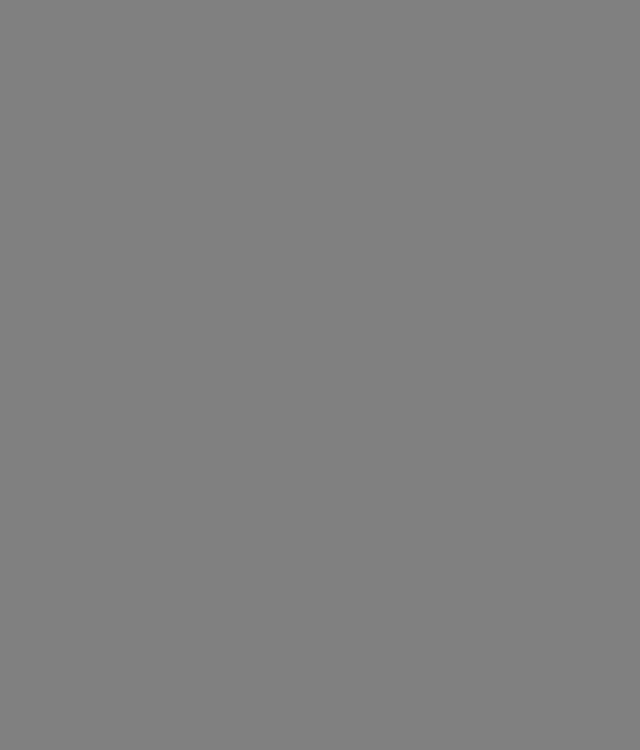
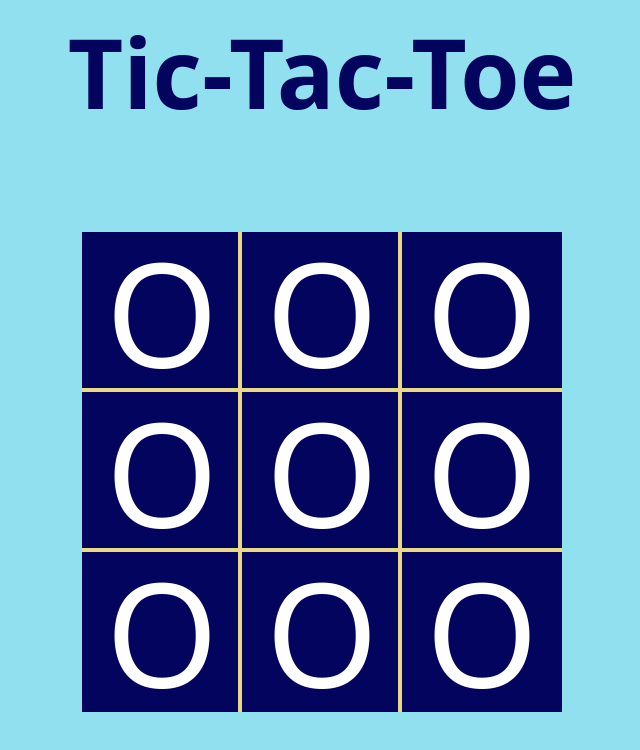
Before and after one commit to Goooble/odin-TTT, a plain HTML site: page index.html in a window 1280 px wide. Shown: the whole page, without its empty margins (318-958 px from the left). Drawn offline with Linux system fonts and the light colour scheme.

Commit message:
display teh board and a lil styling

```diff
--- a/index.html
+++ b/index.html
@@ -9,6 +9,7 @@
     <title>Tic Tac Toe</title>
 </head>
 <body>
-
+    <h1>Tic-Tac-Toe</h1>
+    <main></main>
 </body>
 </html>
--- a/script.js
+++ b/script.js
@@ -1,55 +1,3 @@
-var boardMaster = (() => {
-  //initial board creation
-  var gameBoard = [];
-  for (let i = 0; i < 3; i++) {
-    gameBoard[i] = [];
-    for (let j = 0; j < 3; j++) {
-      gameBoard[i].push(cell()); //default state 0
-    }
-  }
-
-  function updateCell([row, column], playerToken) {
-    if (gameBoard[row][column].getToken() === "#") {
-      gameBoard[row][column].updateToken(playerToken);
-      return 1;
-    } else {
-      console.log("already placed, choose an empty tile");
-      return 0;
-    }
-  }
-  function getBoard() {
-    return gameBoard;
-  }
-
-  function printBoard() {
-    gameBoard
-      .map((row) => {
-        return row.map((square) => {
-          return square.getToken();
-        });
-      })
-      .forEach((cell) => {
-        console.log(cell);
-      });
-    console.log("-------------------");
-  }
-
-  function cell() {
-    //cell is a space on the board
-    var token = "#";
-    function getToken() {
-      return token;
-    }
-
-    function updateToken(playerToken) {
-      token = playerToken;
-    }
-    return { getToken, updateToken };
-  }
-
-  return { getBoard, printBoard, updateCell };
-})();
-
 var gameMaster = (() => {
   var player1 = player("Gobi", "X");
   var player2 = player("Broccoli", "O");
@@ -57,6 +5,7 @@ var gameMaster = (() => {
   var rounds = 9;
 
   function playGame() {
+    boardMaster.createBoard();
     boardMaster.printBoard();
     for (let i = 0; i < rounds; i++) {
       if (playerChance === 1) {
@@ -78,11 +27,25 @@ var gameMaster = (() => {
         if (gameMaster.winCond(player2.getPlayerToken(),player1.getName()) === 1) break;
         playerChance = 1;
       }
+
     }
+    gameMaster.checkDraw();
+    boardMaster.createBoard();
 
     function playTurn(player) {
       return boardMaster.updateCell(player.getInput(), player.getPlayerToken());
     }
+  }
+  function checkDraw(){
+    boardMaster.getBoard().forEach((row) => {
+      row.forEach((square) => {
+        if (square.getToken() === '#') {
+          return 0;
+        }
+
+      });
+    });
+    console.log("its a draw!");
   }
   function winCond(playerToken, playerName) {
     var rowTokens = 0;
@@ -132,6 +95,78 @@ var gameMaster = (() => {
   return { playGame, winCond };
 })();
 
+var display = (() => {
+  const main = document.querySelector("main");
+  function displayBoard(){
+    var boardArray = [[],[],[]]
+    boardArray.forEach((row) => {
+      for(let i = 0; i <3; i++)
+      {row.push(document.createElement("button"));
+        main.appendChild(row[i]);
+        row[i].textContent = "O";
+      }
+    })
+  }
+  return {displayBoard};
+})();
+
+display.displayBoard();
+
+var boardMaster = (() => {
+  //initial board creation
+  var gameBoard = [];
+  function createBoard(){
+    for (let i = 0; i < 3; i++) {
+      gameBoard[i] = [];
+      for (let j = 0; j < 3; j++) {
+        gameBoard[i].push(cell()); //default state #
+      }
+    }
+  }
+
+
+  function updateCell([row, column], playerToken) {
+    if (gameBoard[row][column].getToken() === "#") {
+      gameBoard[row][column].updateToken(playerToken);
+      return 1;
+    } else {
+      console.log("already placed, choose an empty tile");
+      return 0;
+    }
+  }
+  function getBoard() {
+    return gameBoard;
+  }
+
+  function printBoard() {
+    gameBoard
+      .map((row) => {
+        return row.map((square) => {
+          return square.getToken();
+        });
+      })
+      .forEach((cell) => {
+        console.log(cell);
+      });
+    console.log("-------------------");
+  }
+
+  function cell() {
+    //cell is a space on the board
+    var token = "#";
+    function getToken() {
+      return token;
+    }
+
+    function updateToken(playerToken) {
+      token = playerToken;
+    }
+    return { getToken, updateToken };
+  }
+
+  return { getBoard, printBoard, updateCell, createBoard };
+})();
+
 function player(name, token) {
   var playerToken = token;
   var playerName = name;
--- a/style.css
+++ b/style.css
@@ -1,3 +1,44 @@
 body{
-    background-color: grey;
+    background-color: #90E0EF ;
+    display: grid;
+    grid-template-rows: min-content 1fr;
+    height: 100vh;
+    font-family: system-ui, -apple-system, BlinkMacSystemFont, 'Segoe UI', Roboto, Oxygen, Ubuntu, Cantarell, 'Open Sans', 'Helvetica Neue', sans-serif;
 }
+
+
+h1{
+    text-align: center;
+    font-size: 6rem;
+    color: #03045E;
+}
+
+main{
+    display: flex;
+    flex-wrap: wrap;
+    width: 60vh;
+    height: 60vh;
+    background-color: aquamarine;
+    margin: auto auto;
+    outline: 4px solid #90E0EF;
+
+}
+
+
+main>button{
+    display: flex;
+    width: calc(60vh/3);
+    height: calc(60vh/3);
+    font-size: 9rem;
+    justify-content: center;
+    align-items: center;
+    border: none;
+    color: white;
+    outline:4px solid #E9D985;
+    background-color: #03045E;
+}
+
+main>button:hover{
+    text-shadow: 0px 0px 10px white;
+
+}
```
